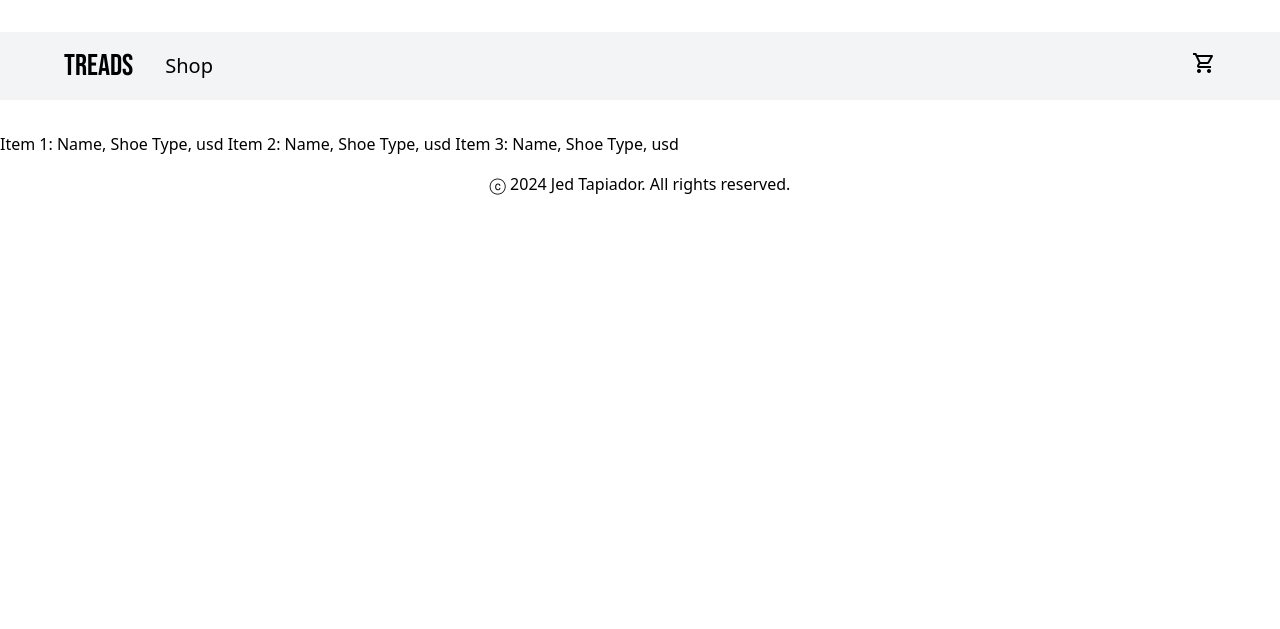
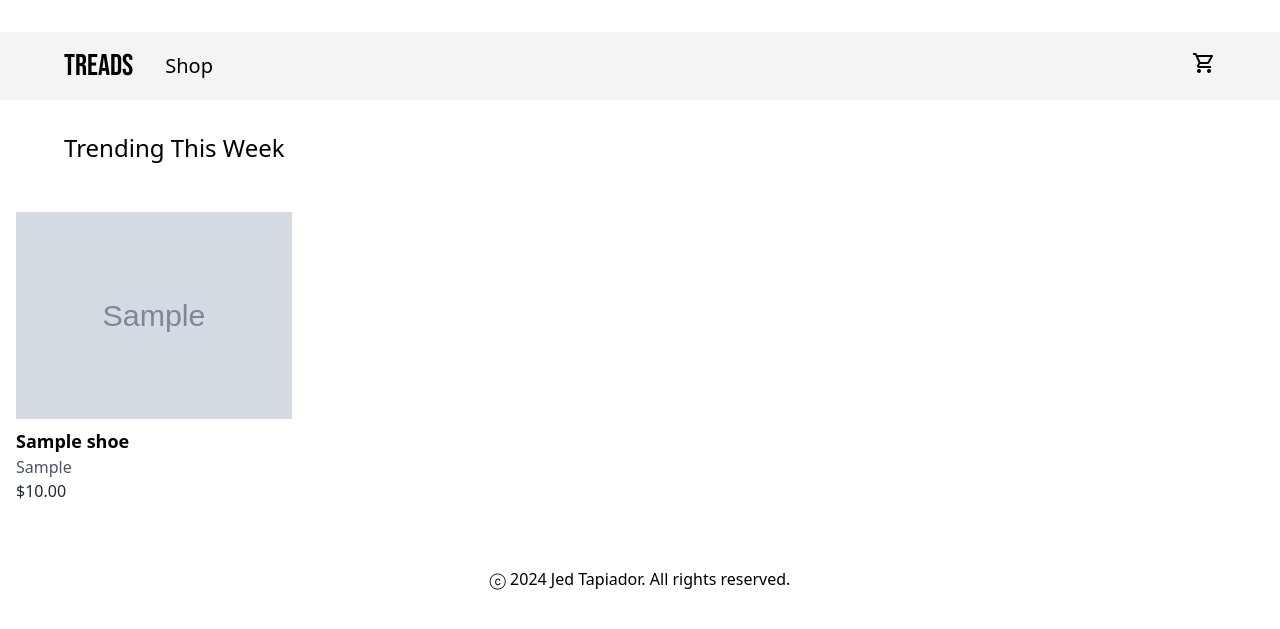
Before and after one commit to jedtap/shoe-store, a Django app: page /shop/ in a window 1280 px wide. Shown: the top 629 px of the page. Run offline with Django 3.2, Linux system fonts and the light colour scheme; tables that the repository leaves empty hold one stand-in row (values such as "Sample post"); grey boxes marked "Sample" are stand-in pictures; some libraries are stand-ins or nearby versions.

Commit message:
catalogue page, shoe detail, and moving carousel.js script

```diff
--- a/core/templates/base.html
+++ b/core/templates/base.html
@@ -5,9 +5,10 @@
     <meta charset="UTF-8">
     <meta name="viewport" content="width=device-width, initial-scale=1.0">
     <title>{% block title %}{% endblock title %} | Treads</title>
+    <link rel="icon" href="{% static 'treads.ico' %}"/>
     <link rel="stylesheet" href="https://fonts.googleapis.com/css2?family=Material+Symbols+Outlined:opsz,wght,FILL,GRAD@24,400,0,0" />
+    <link rel="stylesheet" type="text/css" href="{% static 'styles.css' %}">
     <script src="https://cdn.tailwindcss.com"></script>
-    <link rel="stylesheet" href="../static/styles.css">
 </head>
 <body>
     <div class="py-8">
@@ -28,6 +29,5 @@
     <footer class="text-center my-4">
         ⓒ 2024 Jed Tapiador. All rights reserved.
     </footer>
-    <script src="{% static '../static/carousel.js' %}"></script>
 </body>
 </html>
--- a/core/templates/home.html
+++ b/core/templates/home.html
@@ -47,5 +47,6 @@
     </div>
 </div>
 
+<script src="{% static 'carousel.js' %}"></script>
 
 {% endblock %}
--- a/core/templates/shoe_detail.html
+++ b/core/templates/shoe_detail.html
@@ -1,4 +1,5 @@
 {% extends "base.html" %}
+{% block title %}{{ shoe.name }}{% endblock title %}
 
 {% block content %}
     picture
--- a/core/templates/shop.html
+++ b/core/templates/shop.html
@@ -1,7 +1,26 @@
 {% extends "base.html" %}
 
+{% block title %}Catalogue{% endblock title %}
+
 {% block content %}
-    Item 1: Name, Shoe Type, usd
-    Item 2: Name, Shoe Type, usd
-    Item 3: Name, Shoe Type, usd
+    <h1 class="text-2xl px-3 md:px-8 lg:px-16">Trending This Week</h1>
+
+    <div class="container mx-auto py-8">
+        <div class="grid grid-cols-2 md:grid-cols-4 gap-4">
+
+            {% for shoe in shoes %}
+                <div class="p-4">
+                    <a href="{% url 'shoe_detail' shoe.pk %}">
+                        <img src="{{ shoe.image.url }}" alt="{{ shoe.name }}" class="w-full h-auto">
+                        <div class="mt-2">
+                            <h2 class="text-lg font-bold">{{ shoe.name }}</h2>
+                            <p class="text-gray-600">{{ shoe.shoe_type }}</p>
+                            <p class="text-gray-800">${{ shoe.price_usd }}</p>
+                        </div>
+                    </a>
+                </div>
+            {% endfor %}
+
+        </div>
+    </div>
 {% endblock %}
--- a/core/views.py
+++ b/core/views.py
@@ -1,5 +1,3 @@
-import random
-
 from django.shortcuts import render, get_object_or_404
 from .models import Shoe
 
@@ -9,7 +7,8 @@ def home(request):
 
 
 def shop(request):
-    return render(request, "shop.html")
+    shoes = Shoe.objects.order_by('?')
+    return render(request, 'shop.html', {'shoes': shoes})
 
 def shoe_detail(request, pk):
     shoe = get_object_or_404(Shoe, pk=pk)
```
Also changed, not shown: core/static/treads.ico (added).
